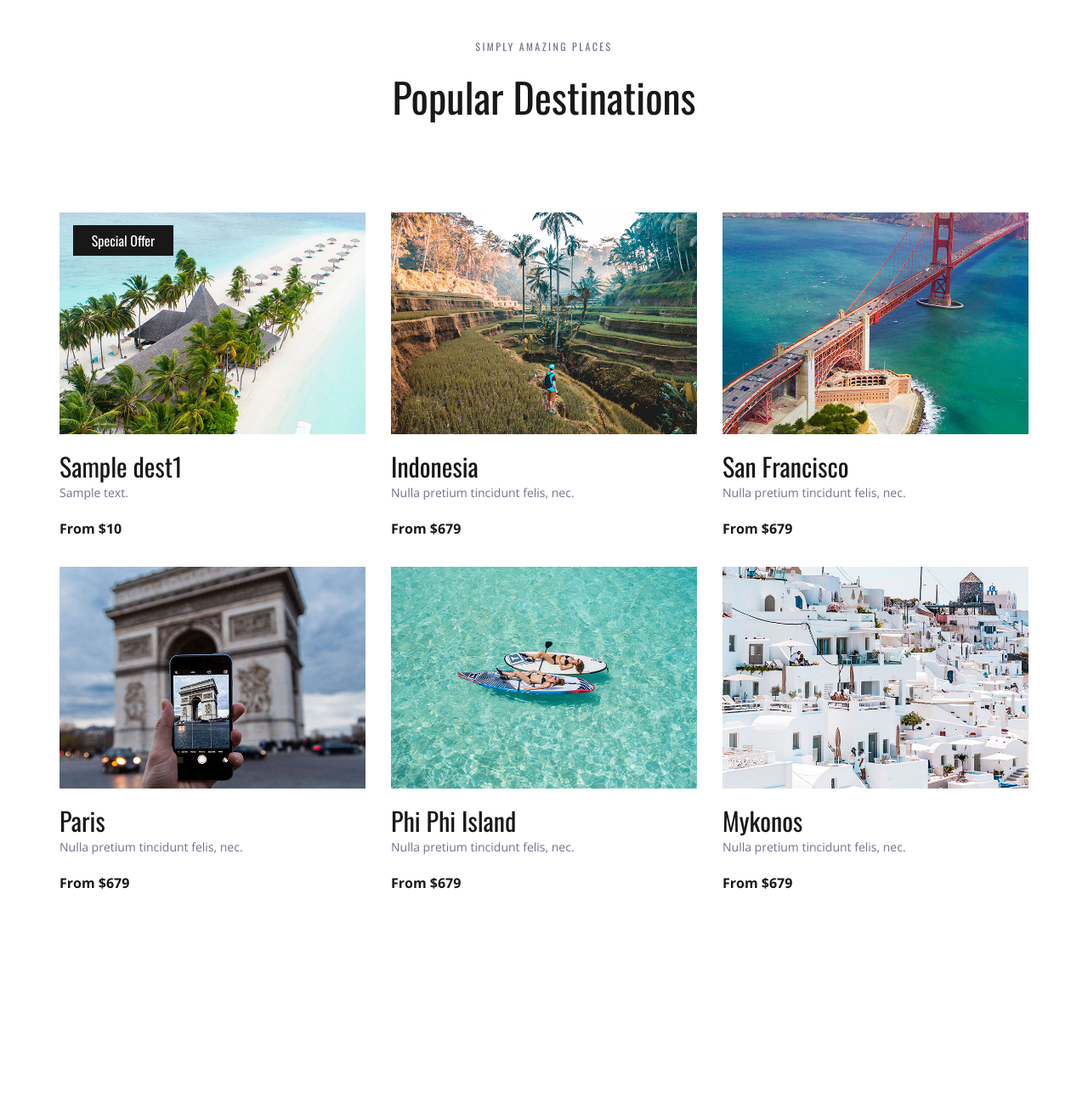
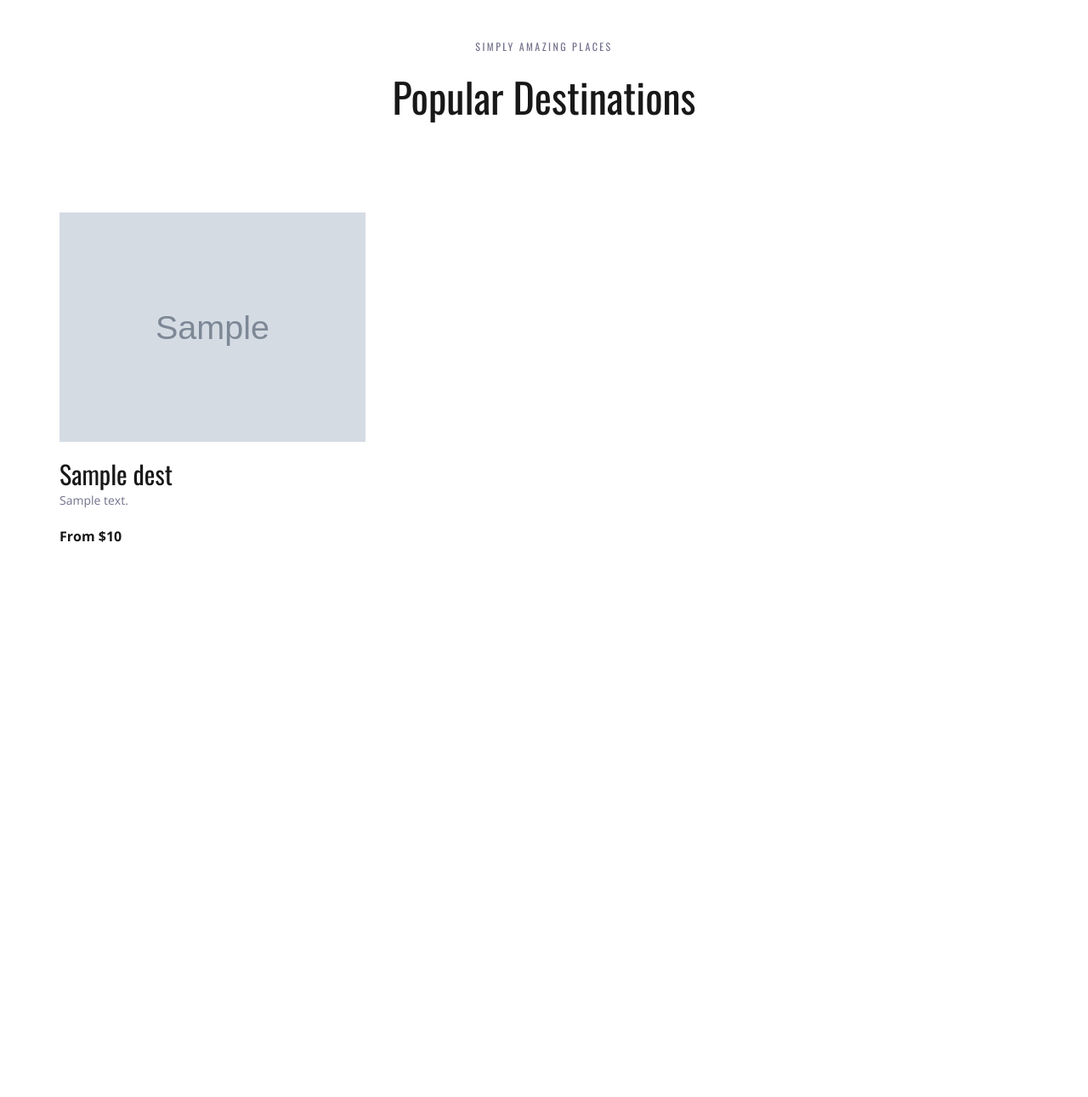
Before and after one commit to ThonteShila/DJango, a Django app: template projects/telusko/templates/index.html in a window 1280 px wide. Shown: the part 1235-2526 px from the top of the page at 85% size. Run offline with Django 4.2, Linux system fonts and the light colour scheme; the template is opened without the code that fills it: most values are stand-ins (such as "Sample title", 1, 10 or a date in 2020); grey boxes marked "Sample" are stand-in pictures; some libraries are stand-ins or nearby versions.

Commit message:
only three imges are displyed on homepage

```diff
--- a/projects/telusko/templates/index.html
+++ b/projects/telusko/templates/index.html
@@ -1,4 +1,5 @@
 {%load static%}
+{% static "images" as baseUrl%}
 <!DOCTYPE html>
 <html lang="en">
 <head>
@@ -247,79 +248,22 @@
 			<div class="row destinations_row">
 				<div class="col">
 					<div class="destinations_container item_grid">
-
+						{% for dest in dests %}
 						<!-- Destination -->
 						<div class="destination item">
 							<div class="destination_image">
-								<img src="{% static 'images/destination_1.jpg'%}" alt="">
-								<div class="spec_offer text-center"><a href="#">Special Offer</a></div>
+								<img src="{{baseUrl}}/{{dest.img}}" alt="">
+
 							</div>
 							<div class="destination_content">
-							<div class="destination_title"><a href="{%static 'destinations.html'%}">{{dest1.name}}</a></div>
-								<div class="destination_subtitle"><p>{{dest1.desc}}</p></div>
-								<div class="destination_price">From ${{dest1.price}}</div>
+							<div class="destination_title"><a href="{%static 'destinations.html'%}">{{dest.name}}</a></div>
+								<div class="destination_subtitle"><p>{{dest.desc}}</p></div>
+								<div class="destination_price">From ${{price}}</div>
 							</div>
 						</div>
+						{% endfor %}
 
-						<!-- Destination -->
-						<div class="destination item">
-							<div class="destination_image">
-								<img src="{% static 'images/destination_2.jpg'%}" alt="">
-							</div>
-							<div class="destination_content">
-								<div class="destination_title"><a href="destinations.html">Indonesia</a></div>
-								<div class="destination_subtitle"><p>Nulla pretium tincidunt felis, nec.</p></div>
-								<div class="destination_price">From $679</div>
-							</div>
-						</div>
 
-						<!-- Destination -->
-						<div class="destination item">
-							<div class="destination_image">
-								<img src="{% static 'images/destination_3.jpg'%}" alt="">
-							</div>
-							<div class="destination_content">
-								<div class="destination_title"><a href="destinations.html">San Francisco</a></div>
-								<div class="destination_subtitle"><p>Nulla pretium tincidunt felis, nec.</p></div>
-								<div class="destination_price">From $679</div>
-							</div>
-						</div>
-
-						<!-- Destination -->
-						<div class="destination item">
-							<div class="destination_image">
-								<img src="{% static 'images/destination_4.jpg'%}" alt="">
-							</div>
-							<div class="destination_content">
-								<div class="destination_title"><a href="destinations.html">Paris</a></div>
-								<div class="destination_subtitle"><p>Nulla pretium tincidunt felis, nec.</p></div>
-								<div class="destination_price">From $679</div>
-							</div>
-						</div>
-
-						<!-- Destination -->
-						<div class="destination item">
-							<div class="destination_image">
-								<img src="{% static 'images/destination_5.jpg'%}" alt="">
-							</div>
-							<div class="destination_content">
-								<div class="destination_title"><a href="destinations.html">Phi Phi Island</a></div>
-								<div class="destination_subtitle"><p>Nulla pretium tincidunt felis, nec.</p></div>
-								<div class="destination_price">From $679</div>
-							</div>
-						</div>
-
-						<!-- Destination -->
-						<div class="destination item">
-							<div class="destination_image">
-								<img src="{% static 'images/destination_6.jpg'%}" alt="">
-							</div>
-							<div class="destination_content">
-								<div class="destination_title"><a href="destinations.html">Mykonos</a></div>
-								<div class="destination_subtitle"><p>Nulla pretium tincidunt felis, nec.</p></div>
-								<div class="destination_price">From $679</div>
-							</div>
-						</div>
 
 					</div>
 				</div>
```
Also changed, not shown: projects/telusko/travello/views.py (+22 -5 lines).
